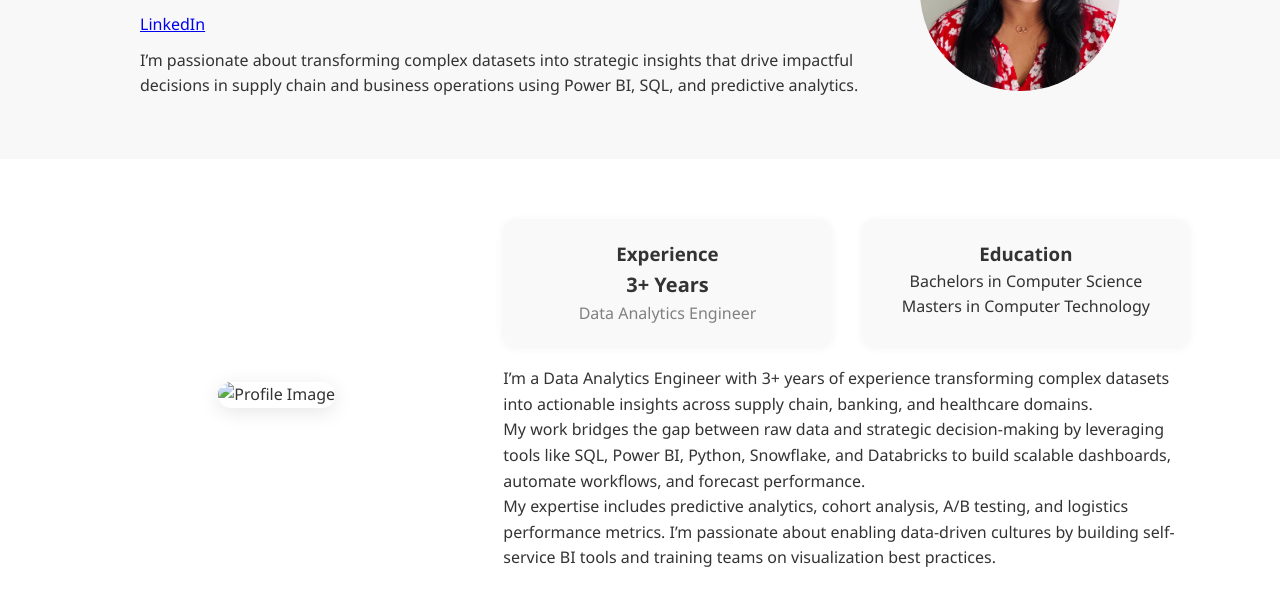
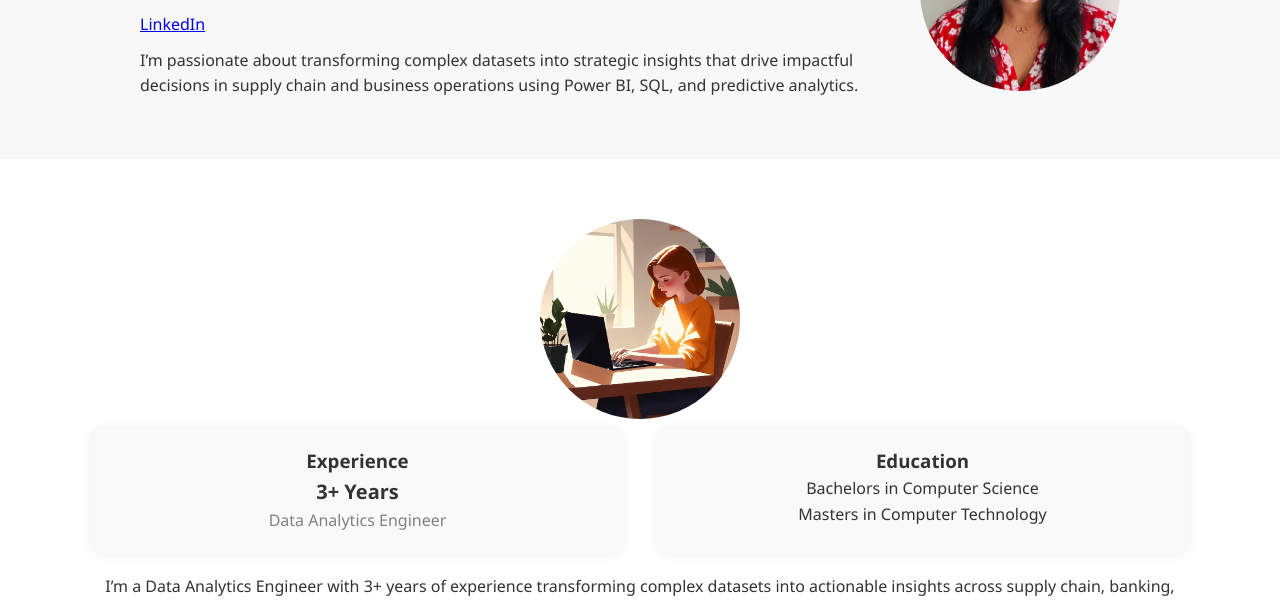
Before and after one commit to prathyusha1689/My-portfolio-site, a plain HTML site: page index.html in a window 1280 px wide. Shown: the part 199-800 px from the top of the page. Drawn offline with Linux system fonts and the light colour scheme; files whose address does not match are found by name.

Commit message:
Update index.html

```diff
--- a/index.html
+++ b/index.html
@@ -38,10 +38,7 @@
 
     <!-- Right: Profile Image -->
     <div style="flex: 0 1 240px; text-align: center;">
-
       <img src="profile.jpg" alt="Profile Image" style="width: 200px; height: 200px; border-radius: 50%; object-fit: cover;">
-
-
 
     </div>
 
@@ -63,8 +60,7 @@
 
     <!-- Profile Image -->
     <div style="flex: 1 1 280px; text-align: center;">
-      <img src="images/profile.png" alt="Profile Image" style="width: 90%; max-width: 280px; border-radius: 20px; box-shadow: 0 4px 20px rgba(0,0,0,0.1);">
-    </div>
+      <img src="profile.png" alt="Profile Image" style="width: 200px; height: 200px; border-radius: 50%; object-fit: cover;">
 
     <!-- About Content -->
     <div style="flex: 2 1 500px;">
```
